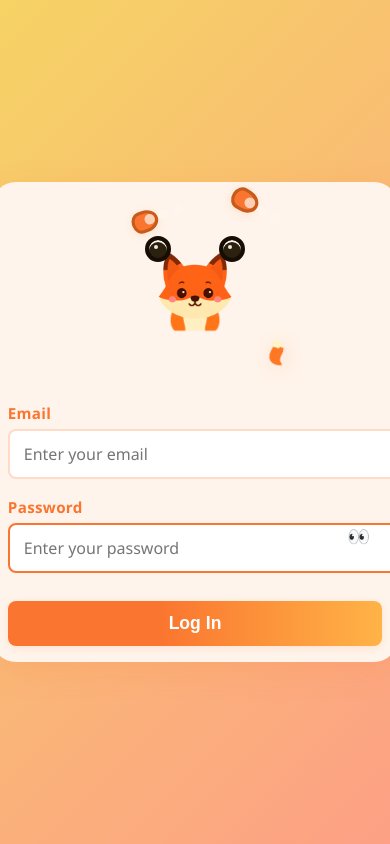
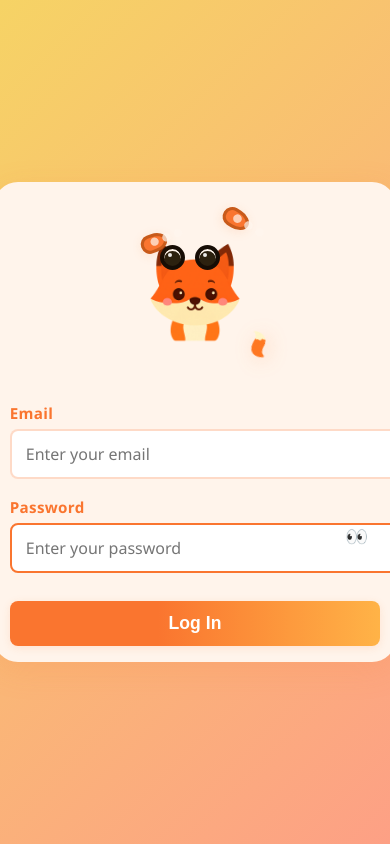
Before and after one commit to XFOX13/LGS.gov.tr, a plain HTML site: page index.html in a window 390 px wide. Both pictures are taken after a click on the button "Show password". Shown: the top 844 px of the page. Drawn offline with Linux system fonts and the light colour scheme.

Commit message:
Enhance fox login page with animations and layout tweaks
Updated the title and adjusted various CSS properties for better layout and animation effects. Modified JavaScript to refine eye movement based on email input length.

```diff
--- a/index.html
+++ b/index.html
@@ -2,7 +2,7 @@
 <html lang="en">
 <head>
   <meta charset="UTF-8">
-  <title>Cute Fox Login with Animations</title>
+  <title>Cute Fox Login with Animated Eyes and Paws</title>
   <meta name="viewport" content="width=device-width, initial-scale=1.0">
   <style>
     html, body {
@@ -28,10 +28,11 @@
       flex-direction: column;
       align-items: center;
       min-width: 340px;
+      max-width: 95vw;
     }
     .fox-face-wrapper {
       position: relative;
-      width: 260px;
+      width: 240px;
       height: 340px;
       margin-bottom: 25px;
       display: flex;
@@ -43,7 +44,7 @@
       position: absolute;
       right: -45px;
       bottom: 80px;
-      width: 80px;
+      width: 70px;
       z-index: 1;
       transform-origin: top left;
       animation: tail-shake 1.3s infinite cubic-bezier(.44,-0.11,.77,1.06);
@@ -61,39 +62,44 @@
     .fox-body {
       position: absolute;
       left: 50%;
-      top: 175px;
+      top: 170px;
       transform: translateX(-50%);
-      width: 160px;
+      width: 120px;
       z-index: 0;
+      pointer-events: none;
+      user-select: none;
     }
     .fox-body img {
       width: 100%;
       display: block;
     }
     .fox-head-img {
-      width: 240px;
-      height: 240px;
+      width: 220px;
+      height: 220px;
       display: block;
       position: relative;
       z-index: 2;
       margin: 0 auto;
+      pointer-events: none;
+      user-select: none;
     }
     /* Eyes (animated, positioned to fit head image) */
     .fox-eyes {
       position: absolute;
-      width: 100%;
-      height: 240px; /* match fox-head-img */
-      top: 0; left: 0;
+      width: 220px;
+      height: 220px;
+      top: 0;
+      left: 0;
       pointer-events: none;
       z-index: 3;
     }
     .fox-eye {
       position: absolute;
-      width: 44px; height: 44px;
+      width: 38px; height: 38px;
       background: #2c210f;
       border-radius: 50%;
       border: 4px solid #160d05;
-      top: 100px; /* adjust to position on face */
+      top: 94px;       /* <<--- FINE-TUNE FOR YOUR fox-head.png! */
       transition: transform 0.25s cubic-bezier(.51,-0.01,.28,1.01);
       box-shadow: 0 2px 0 #fff6ee inset;
       display: flex;
@@ -101,26 +107,20 @@
       justify-content: center;
       overflow: visible;
     }
-    .fox-eye.left  { left: 62px; }
-    .fox-eye.right { right: 62px; }
+    .fox-eye.left  { left: 52px; }   /* <<--- FINE-TUNE FOR YOUR fox-head.png! */
+    .fox-eye.right { right: 52px; }  /* <<--- FINE-TUNE FOR YOUR fox-head.png! */
     .fox-eye .fox-eye-shine {
-      width: 12px; height: 12px;
+      width: 10px; height: 10px;
       background: #fff;
       border-radius: 50%;
       position: absolute;
-      left: 12px; top: 12px;
+      left: 9px; top: 9px;
       opacity: 0.9;
-    }
-    /* Hide eyes when paws are covering */
-    .fox-paw.cover ~ .fox-eyes,
-    .fox-paw.peek ~ .fox-eyes {
-      opacity: 0.35;
-      filter: blur(1.5px);
     }
     /* Paws (animated) */
     .fox-paw {
       position: absolute;
-      width: 58px; height: 40px;
+      width: 46px; height: 34px;
       background: #fa752f;
       border-radius: 40% 60% 60% 40%/60% 60% 60% 60%;
       border: 3px solid #c85a1a;
@@ -129,52 +129,54 @@
       opacity: 0;
       top: 120px;
       box-shadow: 0 2px 10px #fa752f22;
+      pointer-events: none;
+      user-select: none;
     }
-    .fox-paw.left  { left: 22px;  transform: rotate(-10deg) translateY(0);}
-    .fox-paw.right { right: 22px; transform: rotate(10deg) translateY(0);}
+    .fox-paw.left  { left: 18px;  transform: rotate(-10deg) translateY(0);}
+    .fox-paw.right { right: 18px; transform: rotate(10deg) translateY(0);}
     /* Paws covering */
     .fox-paw.cover {
       opacity: 1;
-      transform: translateY(-46px) scale(1.08) rotate(-32deg);
+      transform: translateY(-42px) scale(1.08) rotate(-32deg);
     }
     .fox-paw.cover.right {
-      transform: translateY(-46px) scale(1.08) rotate(32deg);
+      transform: translateY(-42px) scale(1.08) rotate(32deg);
     }
     /* Paws peeking */
     .fox-paw.peek {
       opacity: 1;
-      transform: translateY(-25px) scale(1.04) rotate(-20deg);
+      transform: translateY(-18px) scale(1.04) rotate(-20deg);
     }
     .fox-paw.peek.right {
       opacity: 1;
-      transform: translateY(-46px) scale(1.08) rotate(32deg);
+      transform: translateY(-42px) scale(1.08) rotate(32deg);
     }
     /* Paw details (claws) */
     .fox-claw {
       position: absolute;
-      width: 10px; height: 10px;
+      width: 8px; height: 8px;
       background: #fff6ee;
       border-radius: 50%;
       bottom: 3px;
-      left: 10px;
-      box-shadow: 14px 0 #fff6ee, 28px 0 #fff6ee;
+      left: 7px;
+      box-shadow: 12px 0 #fff6ee, 24px 0 #fff6ee;
       opacity: 0.7;
     }
     /* Responsive */
     @media (max-width: 400px) {
       .login-container { min-width: unset; width: 96vw; padding: 16px; }
-      .fox-face-wrapper { width: 140px; height: 180px;}
-      .fox-tail { width: 36px; right: -26px; bottom: 4px;}
-      .fox-body { width: 60px; top: 80px;}
-      .fox-head-img { width: 90px; height: 90px; }
-      .fox-eyes { height: 90px; }
-      .fox-eye { width: 18px; height: 18px; top: 38px; }
-      .fox-eye.left { left: 20px; }
-      .fox-eye.right { right: 20px; }
-      .fox-eye .fox-eye-shine { width: 4px; height: 4px; left: 5px; top: 5px; }
-      .fox-paw { width: 20px; height: 15px; top: 38px;}
-      .fox-paw.left { left: 7px;}
-      .fox-paw.right { right: 7px;}
+      .fox-face-wrapper { width: 120px; height: 180px;}
+      .fox-tail { width: 36px; right: -18px; bottom: 12px;}
+      .fox-body { width: 60px; top: 90px;}
+      .fox-head-img { width: 110px; height: 110px; }
+      .fox-eyes { width: 110px; height: 110px; }
+      .fox-eye { width: 17px; height: 17px; top: 47px; }
+      .fox-eye.left { left: 25px; }
+      .fox-eye.right { right: 25px; }
+      .fox-eye .fox-eye-shine { width: 4px; height: 4px; left: 4px; top: 4px; }
+      .fox-paw { width: 20px; height: 12px; top: 54px;}
+      .fox-paw.left { left: 6px;}
+      .fox-paw.right { right: 6px;}
     }
     .login-form {
       display: flex;
@@ -289,7 +291,7 @@
     let isPwdFocused = false;
     let isShowingPwd = false;
 
-    // Eye movement follows email input length
+    // Move eyes as you type in email
     emailInput.addEventListener('input', () => {
       moveEyes(emailInput.value.length);
     });
@@ -301,10 +303,10 @@
     });
 
     function moveEyes(len) {
-      // Offset: up to 12px left/right, 6px up, based on length
+      // Offset: up to 10px left/right, 4px up, based on length
       const offset = Math.min(len / 18, 1); // 0 to 1
-      const x = 10 * (offset - 0.5); // -5 to 5
-      const y = -6 * offset; // 0 to -6
+      const x = 8 * (offset - 0.5); // -4 to 4
+      const y = -4 * offset; // 0 to -4
       eyeL.style.transform = `translate(${x}px, ${y}px)`;
       eyeR.style.transform = `translate(${x}px, ${y}px)`;
     }
```
